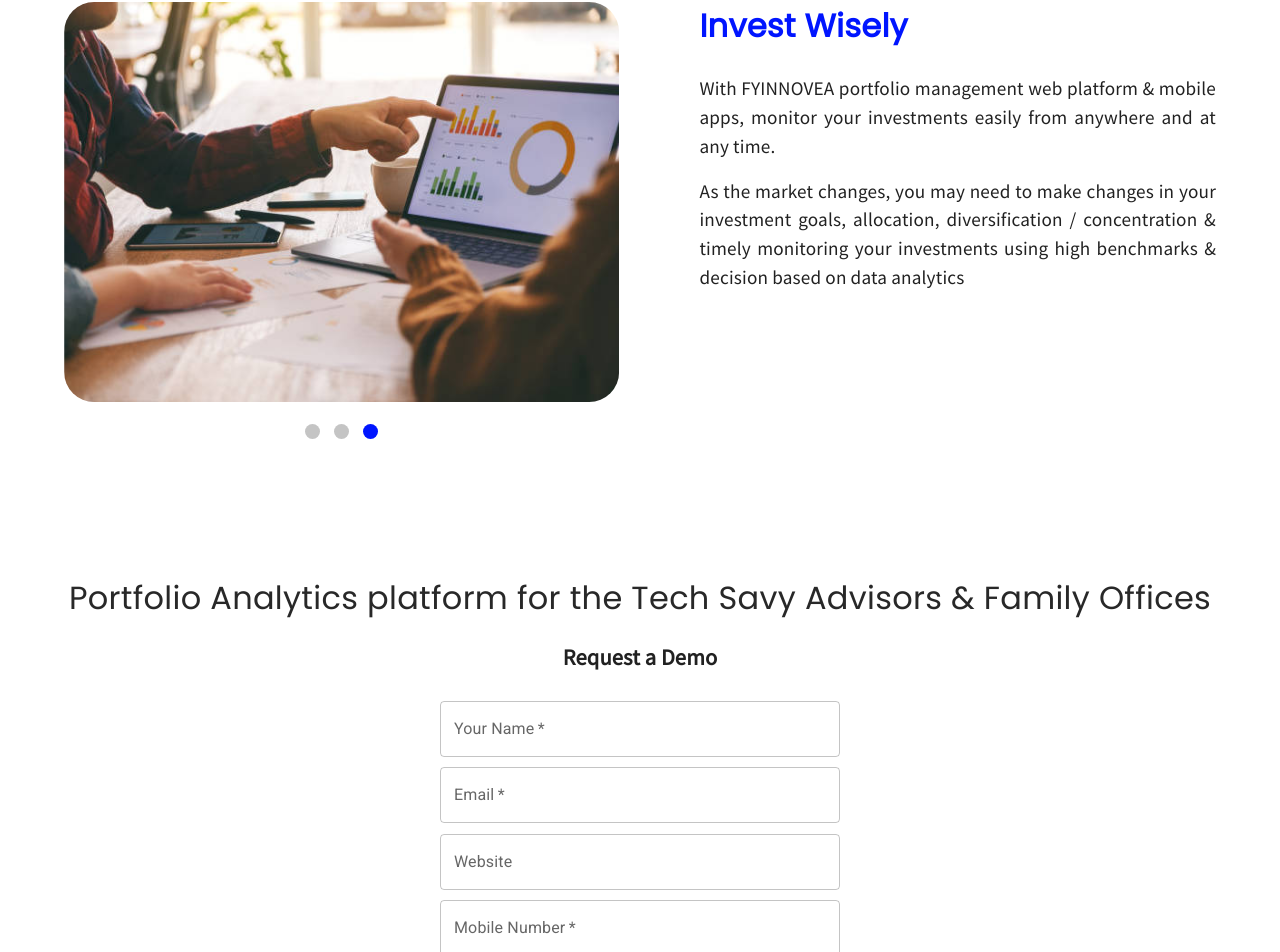
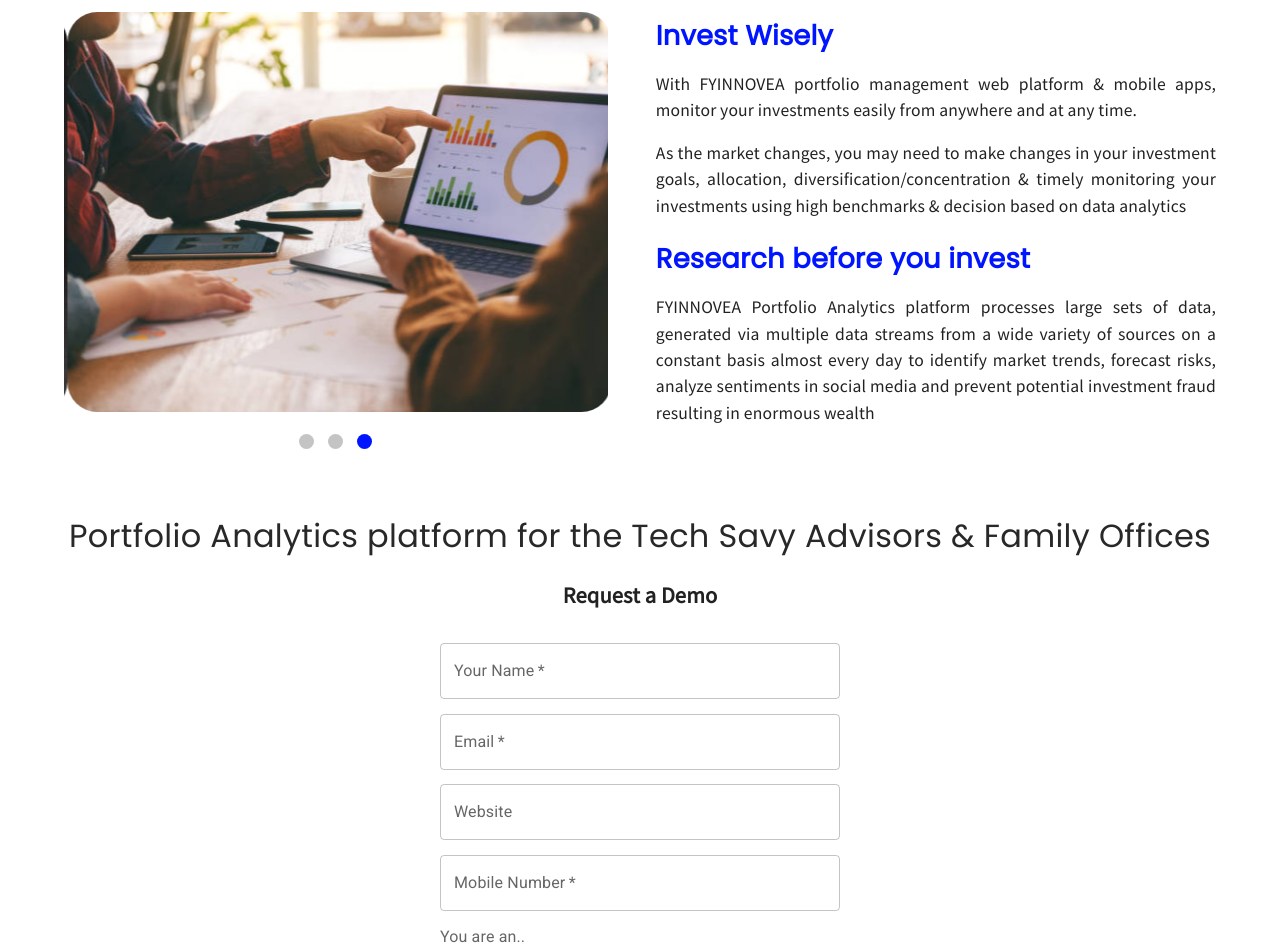
Before and after one commit to akbar061192/portfolio-analytics, a React (Create React App) app: page / in a window 1280 px wide. Shown: the part 705-1657 px from the top of the page. Built offline with nearby package versions, Linux system fonts and the light colour scheme.

Commit message:
updates per 12/5 feedback

```diff
--- a/src/App.css
+++ b/src/App.css
@@ -17,7 +17,8 @@
 .slideshow {
   margin: 0 auto;
   overflow: hidden;
-  max-width: 700px;
+  max-width: 800px;
+  width: 2300px;
 }
 
 .slideshowSlider {
--- a/src/components/NavBar.js
+++ b/src/components/NavBar.js
@@ -126,7 +126,7 @@
                   my: 2,
                   color: `${page === 'Connect Us' ? '#f39305' : '#0b4399'} `,
                   display: 'block',
-                  fontSize: `${scrolled ? '13px' : '14px'}`,
+                  fontSize: `${scrolled ? '1rem' : '0.9rem'}`,
                 }}
               >
                 {page}
--- a/src/components/PortfolioAnalytics.js
+++ b/src/components/PortfolioAnalytics.js
@@ -49,7 +49,7 @@
           display: 'flex',
           justifyContent: 'space-evenly',
           padding: '2rem',
-          margin: ` ${scrolled ? '6rem' : '12rem'}  2rem 3rem 2rem`,
+          margin: ` ${scrolled ? '4rem' : '12rem'}  2rem 0rem 2rem`,
         }}
       >
         <div className='slideshow'>
@@ -73,18 +73,17 @@
         </div>
 
         {/*  */}
-        <main style={{ marginLeft: '5rem' }}>
+        <main style={{ marginLeft: '3rem' }}>
           <Typography
-            marginBottom={'1.5rem'}
-            style={{ fontSize: '2rem', fontWeight: 'bold', fontFamily: 'Poppins', lineHeight: '48px', color: '#0015FF' }}
+            marginBottom={'0.7rem'}
+            style={{ fontSize: '1.7rem', fontWeight: 'bold', fontFamily: 'Poppins', lineHeight: '48px', color: '#0015FF' }}
           >
             Invest Wisely
           </Typography>
           <div style={{ display: 'flex', alignItems: 'flex-start' }}>
             <Typography
               marginBottom={'1rem'}
-              style={{ fontSize: '1.2rem', fontWeight: '400', fontFamily: 'Source Sans Pro', textAlign: 'justify' }}
-              // color='gray'
+              style={{ fontSize: '1.1rem', fontWeight: '400', fontFamily: 'Source Sans Pro', textAlign: 'justify' }}
             >
               With FYINNOVEA portfolio management web platform &amp; mobile apps, monitor your investments easily from anywhere and at any
               time.
@@ -94,11 +93,24 @@
           <div style={{ display: 'flex', alignItems: 'flex-start' }}>
             <Typography
               marginBottom={'1rem'}
-              style={{ fontSize: '1.2rem', fontWeight: '400', fontFamily: 'Source Sans Pro', textAlign: 'justify' }}
-              // color='gray'
+              style={{ fontSize: '1.1rem', fontWeight: '400', fontFamily: 'Source Sans Pro', textAlign: 'justify' }}
             >
-              As the market changes, you may need to make changes in your investment goals, allocation, diversification / concentration
-              &amp; timely monitoring your investments using high benchmarks &amp; decision based on data analytics
+              As the market changes, you may need to make changes in your investment goals, allocation, diversification/concentration &amp;
+              timely monitoring your investments using high benchmarks &amp; decision based on data analytics
+            </Typography>
+          </div>
+
+          <Typography
+            marginBottom={'0.7rem'}
+            style={{ fontSize: '1.7rem', fontWeight: 'bold', fontFamily: 'Poppins', lineHeight: '48px', color: '#0015FF' }}
+          >
+            Research before you invest
+          </Typography>
+          <div style={{ display: 'flex', alignItems: 'flex-start' }}>
+            <Typography style={{ fontSize: '1.1rem', fontWeight: '400', fontFamily: 'Source Sans Pro', textAlign: 'justify' }}>
+              FYINNOVEA Portfolio Analytics platform processes large sets of data, generated via multiple data streams from a wide variety
+              of sources on a constant basis almost every day to identify market trends, forecast risks, analyze sentiments in social media
+              and prevent potential investment fraud resulting in enormous wealth
             </Typography>
           </div>
         </main>
--- a/src/components/PortfolioServices.js
+++ b/src/components/PortfolioServices.js
@@ -1,9 +1,11 @@
 import { Button, Typography } from '@mui/material';
-import React from 'react';
+import React, { useState } from 'react';
 import analyticalLogo from '../assets/analytical.jpg';
 import ArrowCircleRightOutlinedIcon from '@mui/icons-material/ArrowCircleRightOutlined';
 
 const PortfolioServices = () => {
+  const [overBtn, setOverBtn] = useState(false);
+
   return (
     <>
       <section style={{ marginTop: '12rem', display: 'flex', justifyContent: 'space-around' }}>
@@ -29,20 +31,31 @@
           </Typography>
           <Button
             className='begin-now'
+            onMouseOver={() => {
+              setOverBtn(true);
+              console.log('over...');
+            }}
+            onMouseOut={() => {
+              setOverBtn(false);
+
+              console.log('out...');
+            }}
             style={{
               background: '#e5004c',
               color: 'white',
               fontSize: '1.2rem',
               borderRadius: '20px',
+              marginTop: '2.5rem',
+              width: `${overBtn ? '190px' : '175px'}`,
             }}
             variant='contained'
-            endIcon={<ArrowCircleRightOutlinedIcon style={{ fontSize: '1.7rem' }} />}
+            endIcon={<ArrowCircleRightOutlinedIcon style={{ fontSize: `${overBtn ? '2rem' : '1.7rem'}` }} />}
           >
             BEGIN NOW
           </Button>
         </main>
 
-        <img src={analyticalLogo} alt='analyticalLogo' width={450} />
+        <img src={analyticalLogo} alt='analyticalLogo' width={465} />
       </section>
     </>
   );
--- a/src/components/RequestDemo.js
+++ b/src/components/RequestDemo.js
@@ -4,8 +4,34 @@
 import RadioGroup from '@mui/material/RadioGroup';
 import FormControlLabel from '@mui/material/FormControlLabel';
 import FormLabel from '@mui/material/FormLabel';
+import { useState } from 'react';
 
 const RequestDemo = () => {
+  const [demoInput, setDemoInput] = useState({
+    name: '',
+    email: '',
+    website: '',
+    mobile: '',
+    category: '',
+    otherCategory: '',
+  });
+
+  const handleInputChange = event => {
+    const name = event.target.name;
+    const value = event.target.value;
+    setDemoInput(prev => {
+      return {
+        ...prev,
+        [name]: value,
+      };
+    });
+  };
+
+  const handleSubmitForm = event => {
+    event.preventDefault();
+    console.log(demoInput);
+  };
+
   return (
     <>
       <section>
@@ -17,7 +43,7 @@
             fontWeight: '400',
             color: '#282828',
             fontFamily: 'Poppins',
-            paddingTop: '3rem',
+            paddingTop: '1.5rem',
           }}
         >
           Portfolio Analytics platform for the Tech Savy Advisors &amp; Family Offices
@@ -26,21 +52,73 @@
           <Typography marginBottom={'1rem'} style={{ fontSize: '1.4rem', fontWeight: '600', fontFamily: 'Source Sans Pro' }}>
             Request a Demo
           </Typography>
-          <form style={{ display: 'flex', flexDirection: 'column', alignItems: 'center', justifyContent: 'space-evenly', height: '530px' }}>
-            <TextField style={{ width: '25rem' }} id='outlined-basic1' label='Your Name' variant='outlined' required />
-            <TextField style={{ width: '25rem' }} id='outlined-basic2' label='Email' variant='outlined' required />
-            <TextField style={{ width: '25rem' }} id='outlined-basic3' label='Website' variant='outlined' />
-            <TextField type={'number'} style={{ width: '25rem' }} id='outlined-basic4' label='Mobile Number' variant='outlined' required />
+          <form
+            style={{ display: 'flex', flexDirection: 'column', alignItems: 'center', justifyContent: 'space-evenly', height: '560px' }}
+            onSubmit={handleSubmitForm}
+          >
+            <TextField
+              style={{ width: '25rem' }}
+              id='outlined-basic1'
+              label='Your Name'
+              variant='outlined'
+              required
+              name='name'
+              value={demoInput.name}
+              onChange={handleInputChange}
+            />
+            <TextField
+              style={{ width: '25rem' }}
+              id='outlined-basic2'
+              label='Email'
+              variant='outlined'
+              required
+              name='email'
+              value={demoInput.email}
+              onChange={handleInputChange}
+            />
+            <TextField
+              style={{ width: '25rem' }}
+              id='outlined-basic3'
+              label='Website'
+              variant='outlined'
+              name='website'
+              value={demoInput.website}
+              onChange={handleInputChange}
+            />
+            <TextField
+              type={'number'}
+              style={{ width: '25rem' }}
+              id='outlined-basic4'
+              label='Mobile Number'
+              variant='outlined'
+              required
+              name='mobile'
+              value={demoInput.mobile}
+              onChange={handleInputChange}
+            />
             <FormControl style={{ width: '25rem' }}>
               <FormLabel style={{ width: '25rem', textAlign: 'left' }} id='demo-radio-buttons-group-label'>
                 You are an..
               </FormLabel>
-              <RadioGroup name='radio-buttons-group'>
+              <RadioGroup name='category' value={demoInput.category} onChange={handleInputChange}>
                 <FormControlLabel value='investment_advisor' control={<Radio />} label='Investment Advisor' />
                 <FormControlLabel value='portfolio_manager' control={<Radio />} label='Portfolio Manager' />
                 <FormControlLabel value='family_office' control={<Radio />} label='Family Office' />
                 <FormControlLabel value='other' control={<Radio />} label='Other' />
               </RadioGroup>
+              {demoInput.category === 'other' ? (
+                <TextField
+                  style={{ width: '25rem', margin: '2px 0' }}
+                  id='outlined-basic4'
+                  label='Other'
+                  variant='outlined'
+                  name='otherCategory'
+                  value={demoInput.otherCategory}
+                  onChange={handleInputChange}
+                />
+              ) : (
+                <></>
+              )}
             </FormControl>
             <div style={{ width: '25rem', textAlign: 'left' }}>
               <Button type='submit' variant='contained' style={{ background: '#0b4399', padding: '0.6rem 2.5rem' }}>
```
